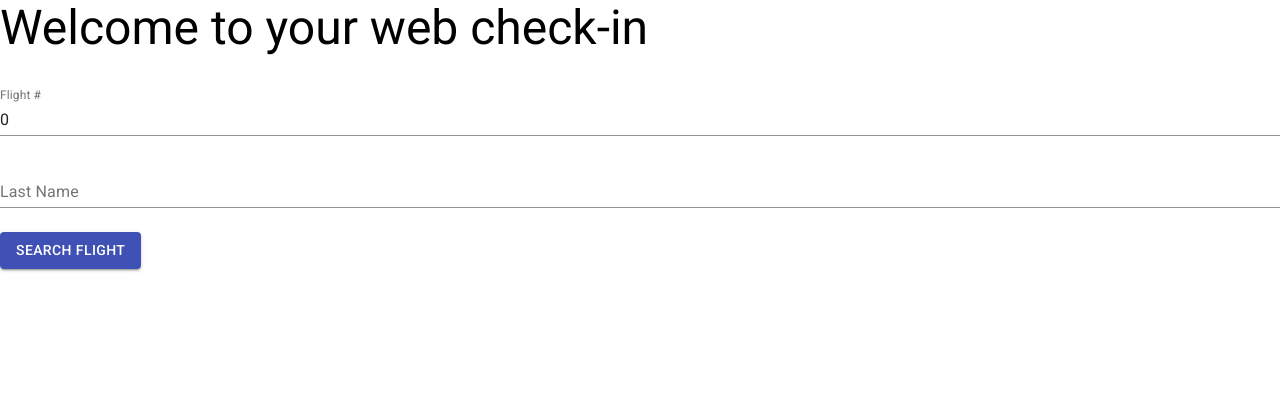
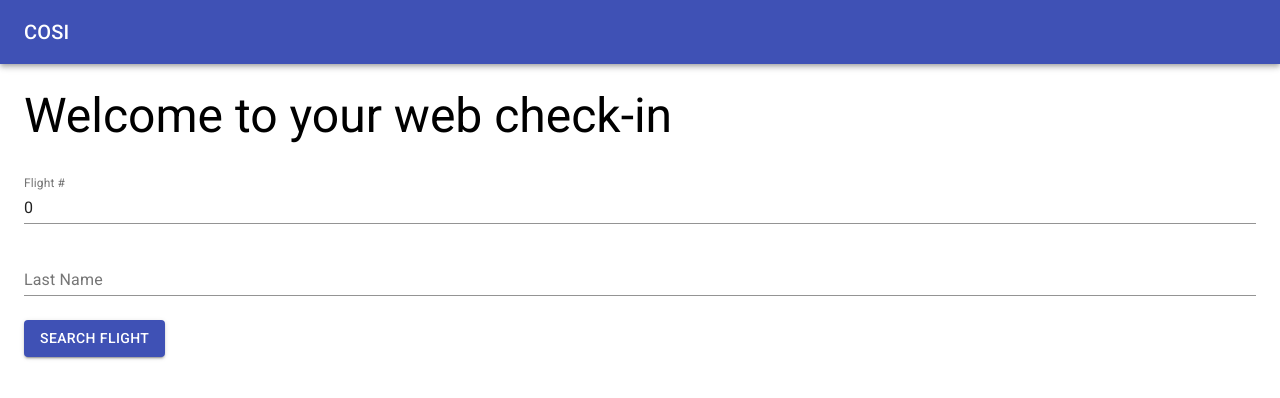
Before and after one commit to kbooz/cosi-exercise, a React (Create React App) app: page / in a window 1280 px wide. Shown: the top 398 px of the page. Built offline with nearby package versions, Linux system fonts and the light colour scheme.

Commit message:
Create steps for app

```diff
--- a/src/app/index.tsx
+++ b/src/app/index.tsx
@@ -1,12 +1,85 @@
-import React from "react";
+import * as React from "react";
+
+import {
+	Container,
+	AppBar,
+	Toolbar,
+	Typography,
+	Box,
+	CircularProgress,
+} from "@material-ui/core";
+
+import { useMutation } from "react-query";
 
 import SearchFlight from "./routes/SearchFlight/SearchFlight";
+import UserInfo from "./routes/UserInfo/UserInfo";
+import Success from "./routes/Success/Success";
+import FlightService from "./services/FlightService";
 
 function App() {
+	const [state, setState] = React.useState<"search" | "edit" | "success">(
+		"search"
+	);
+
+	const [onSearch, { isLoading: isLoadingSearch, data }] = useMutation(
+		FlightService.search,
+		{
+			onSuccess() {
+				setState("edit");
+			},
+		}
+	);
+
+	const [onConfirm, { isLoading: isLoadingConfirm }] = useMutation(
+		FlightService.confirm,
+		{
+			onSuccess() {
+				setState("success");
+			},
+		}
+	);
+
 	return (
-		<div>
-			<SearchFlight />
-		</div>
+		<>
+			<AppBar position="static">
+				<Toolbar>
+					<Typography variant="h6">COSI</Typography>
+				</Toolbar>
+			</AppBar>
+			<Container
+				style={{
+					paddingTop: "1.5rem",
+				}}
+			>
+				{state === "search" && (
+					<>
+						<SearchFlight
+							onSubmitSearch={onSearch}
+							disabled={isLoadingSearch}
+						/>
+
+						{isLoadingSearch && (
+							<Box mt={5} display="flex" alignItems="center">
+								<CircularProgress inlist />
+								<Box ml={3}>
+									<Typography>
+										Trying to find your flight!
+									</Typography>
+								</Box>
+							</Box>
+						)}
+					</>
+				)}
+				{state === "edit" && data?.data && (
+					<UserInfo
+						user={data.data}
+						onSubmitConfimation={onConfirm}
+						disabled={isLoadingConfirm}
+					/>
+				)}
+				{state === "success" && <Success />}
+			</Container>
+		</>
 	);
 }
 
--- a/src/index.tsx
+++ b/src/index.tsx
@@ -1,4 +1,4 @@
-import React from "react";
+import * as React from "react";
 import ReactDOM from "react-dom";
 import "./index.css";
 import App from "./app";
```
Also changed, not shown: 1 other file (tests, documents, lock files or other folders).
